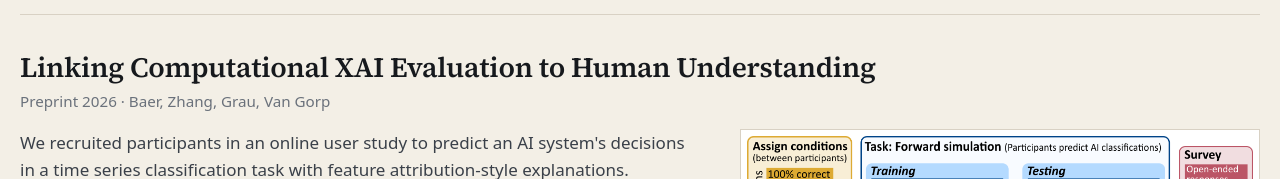
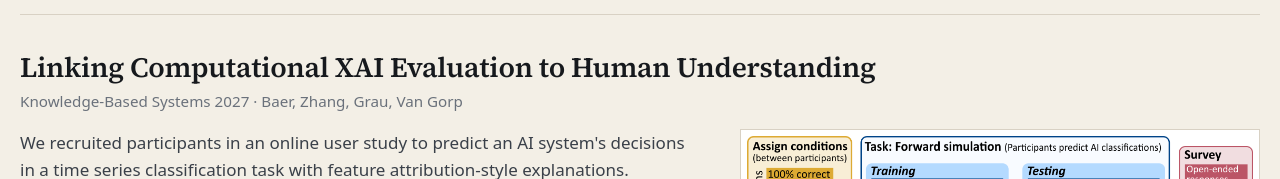
Before and after one commit to gregorbaer/xai-evaluation-overview, a plain HTML site: page index.html in a window 1280 px wide. Shown: the part 1946-2125 px from the top of the page. Drawn offline with Linux system fonts and the light colour scheme.

Commit message:
Update KBS ref

```diff
--- a/index.html
+++ b/index.html
@@ -132,7 +132,7 @@
         <article class="project" id="explanation-correctness">
           <header class="project-head">
             <h3>Linking Computational XAI Evaluation to Human Understanding</h3>
-            <p class="byline">Preprint 2026 · Baer, Zhang, Grau, Van Gorp</p>
+            <p class="byline">Knowledge-Based Systems 2027 · Baer, Zhang, Grau, Van Gorp</p>
           </header>
           <div class="project-copy">
             <p>We recruited participants in an online user study to predict an AI system's decisions in a time series classification task with feature attribution-style explanations. Whether participants could predict the AI's decisions functioned as a proxy for one component of their understanding of the explanations. We manipulated the correctness of the explanations at four levels, to see whether less correct explanations would lead to worse understanding as measured by forward simulation accuracy.</p>
```
Also changed, not shown: 1 other file.
